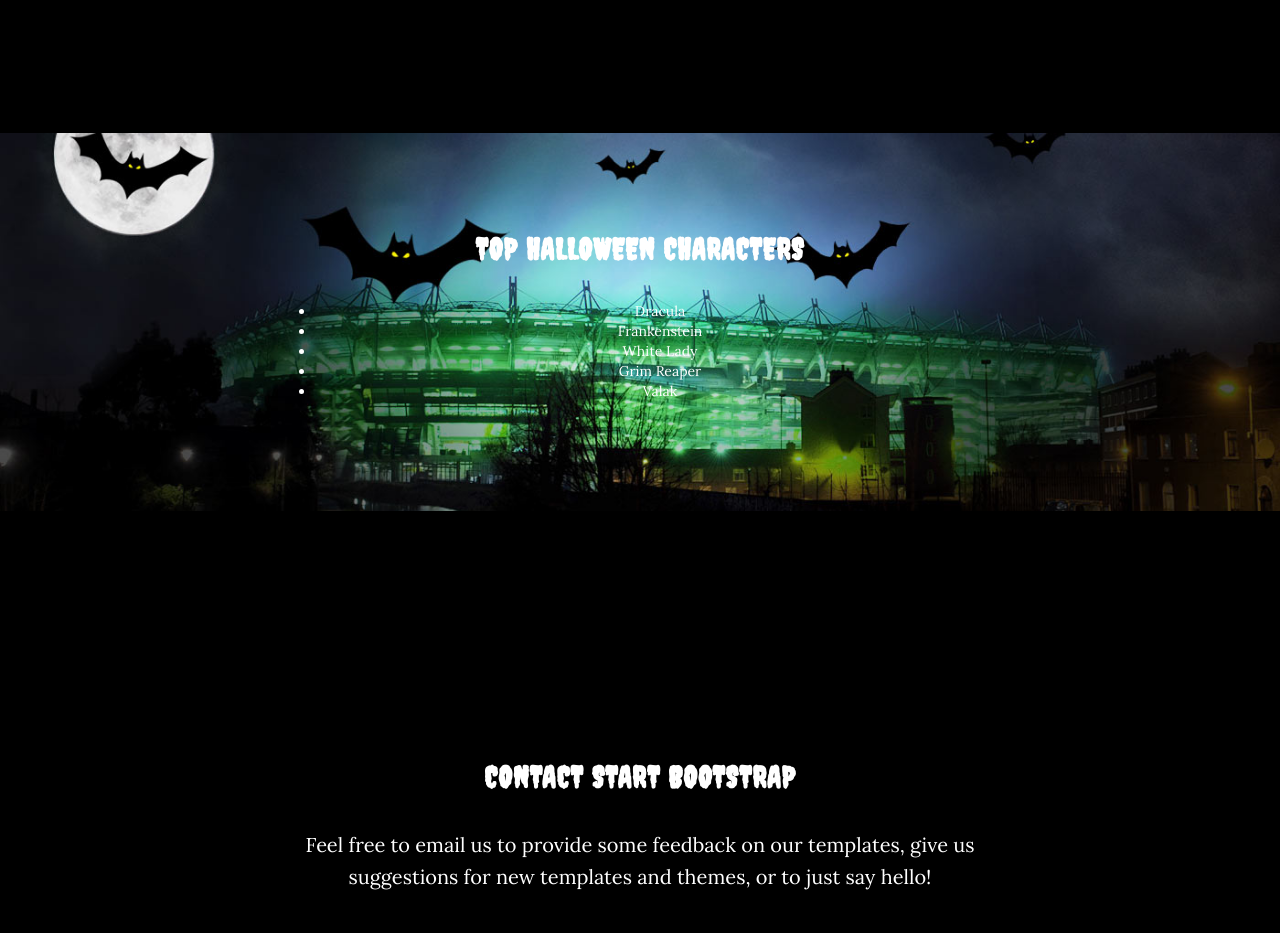
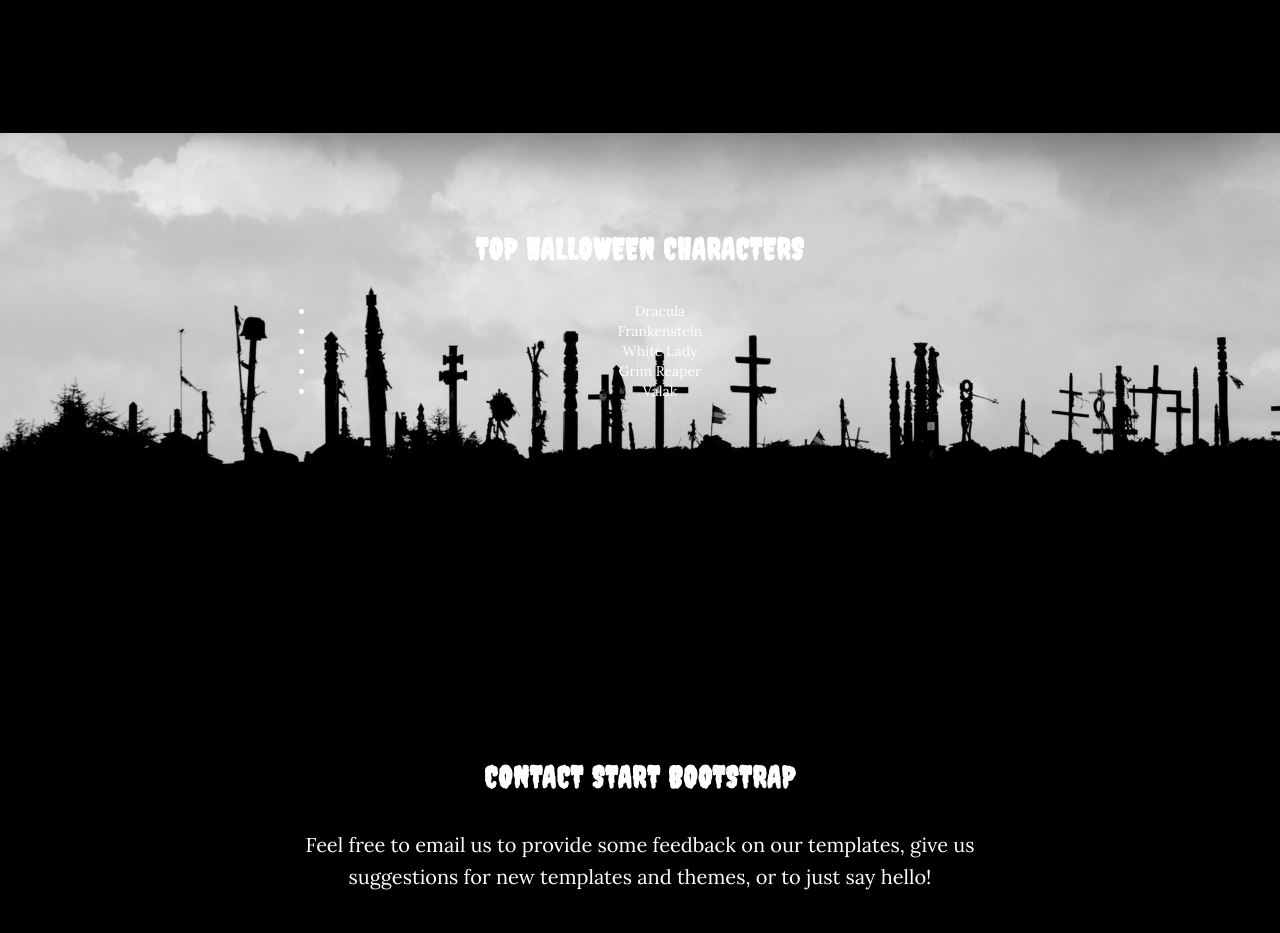
Before and after one commit to ManuelWilfred/halloween.github.io, a website: page index.html in a window 1280 px wide. Shown: the part 1660-2593 px from the top of the page. Drawn offline with nearby package versions, Linux system fonts and the light colour scheme.

Commit message:
Update grayscale.css

```diff
--- a/css/grayscale.css
+++ b/css/grayscale.css
@@ -224,7 +224,7 @@ a:focus {
   width: 100%;
   padding: 50px 0;
   color: white;
-  background: url(../img/Halloween-Banner_1.jpg) no-repeat center center scroll;
+  background: url(../img/gy2.jpg) no-repeat center center scroll;
   background-color: black;
   -webkit-background-size: cover;
   -moz-background-size: cover;
```
